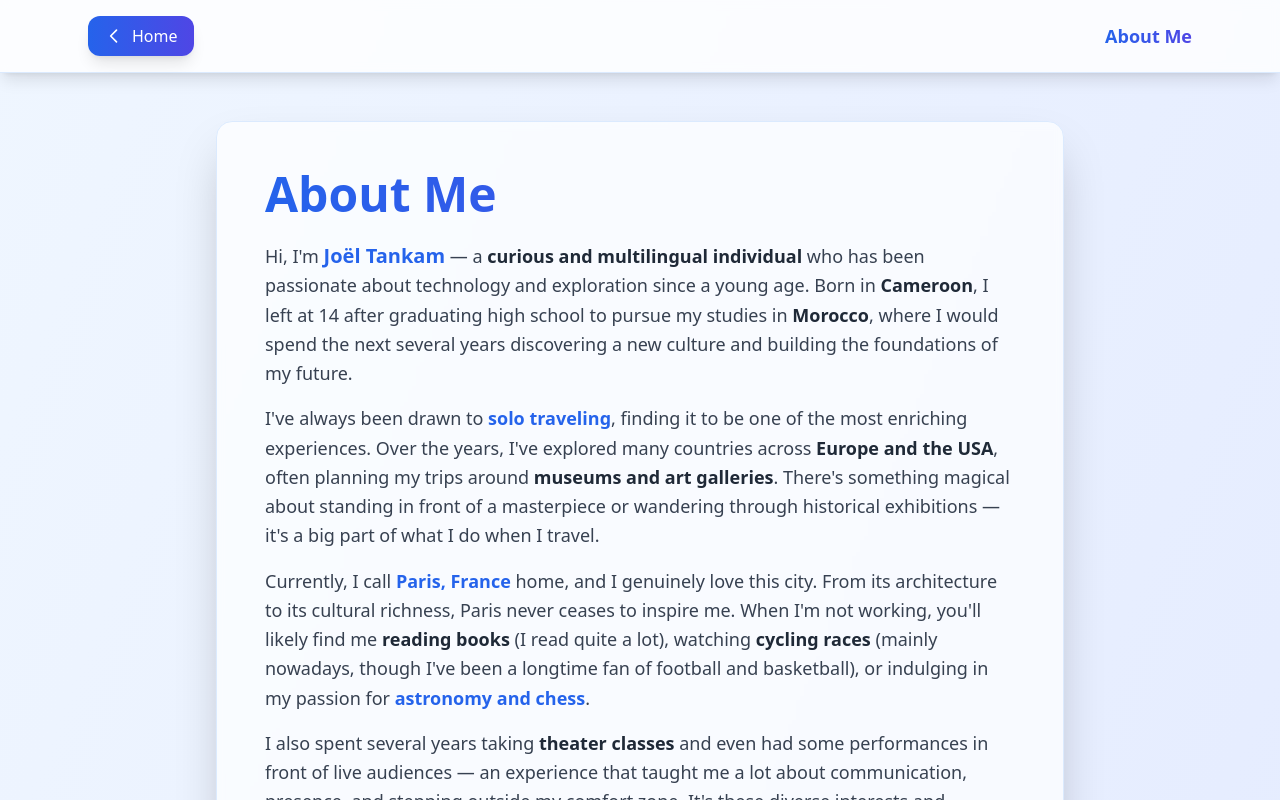
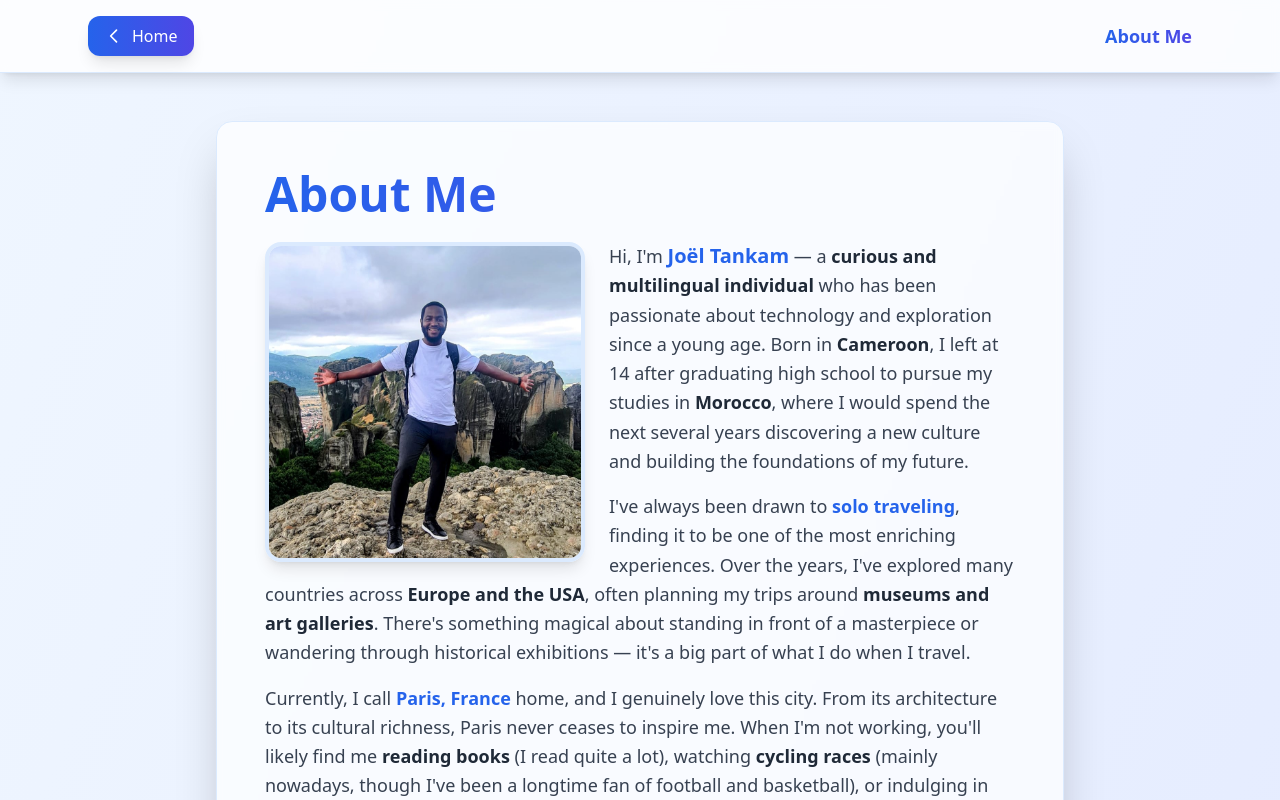
Before and after one commit to joeltankam/website, a Vue app: page /about in a window 1280 px wide. Shown: the top 800 px of the page. Built offline with nearby package versions, Linux system fonts and the light colour scheme.

Commit message:
Add picture in about.

```diff
--- a/src/views/About.vue
+++ b/src/views/About.vue
@@ -28,7 +28,16 @@
         <h1 class="text-4xl lg:text-5xl font-bold bg-gradient-to-r from-blue-600 to-indigo-600 bg-clip-text text-transparent mb-6">
           About Me
         </h1>
+
         <div class="space-y-4 text-lg text-gray-700 leading-relaxed">
+          <!-- Profile Picture - floated left -->
+          <img
+            src="../assets/me.jpg"
+            alt="Joël Tankam"
+            @click="showZoomedImage = true"
+            class="float-left mr-6 mb-4 w-80 h-80 rounded-2xl object-cover shadow-lg border-4 border-blue-100 cursor-pointer hover:scale-105 transition-transform duration-300"
+          />
+
           <p>
             Hi, I'm <span class="font-bold text-xl text-blue-600">Joël Tankam</span> — a <span class="font-semibold text-gray-800">curious and multilingual individual</span> who has been passionate about technology and exploration since a young age. Born in <span class="font-semibold text-gray-800">Cameroon</span>, I left at 14 after graduating high school to pursue my studies in <span class="font-semibold text-gray-800">Morocco</span>, where I would spend the next several years discovering a new culture and building the foundations of my future.
           </p>
@@ -253,11 +262,27 @@
         </div>
       </div>
     </main>
+
+    <!-- Zoom Modal -->
+    <div
+      v-if="showZoomedImage"
+      @click="showZoomedImage = false"
+      class="fixed inset-0 z-50 bg-black/80 backdrop-blur-sm flex items-center justify-center p-6 cursor-zoom-out"
+    >
+      <img
+        src="../assets/me.jpg"
+        alt="Joël Tankam"
+        class="max-w-full max-h-full rounded-2xl shadow-2xl"
+      />
+    </div>
   </div>
 </template>
 
 <script setup lang="ts">
-import { computed } from 'vue'
+import { ref, computed } from 'vue'
+
+// Zoom modal state
+const showZoomedImage = ref(false)
 
 // Calculate years of experience from August 2018 to now
 const yearsOfExperience = computed(() => {
```
Also changed, not shown: src/assets/me.jpg (added).
